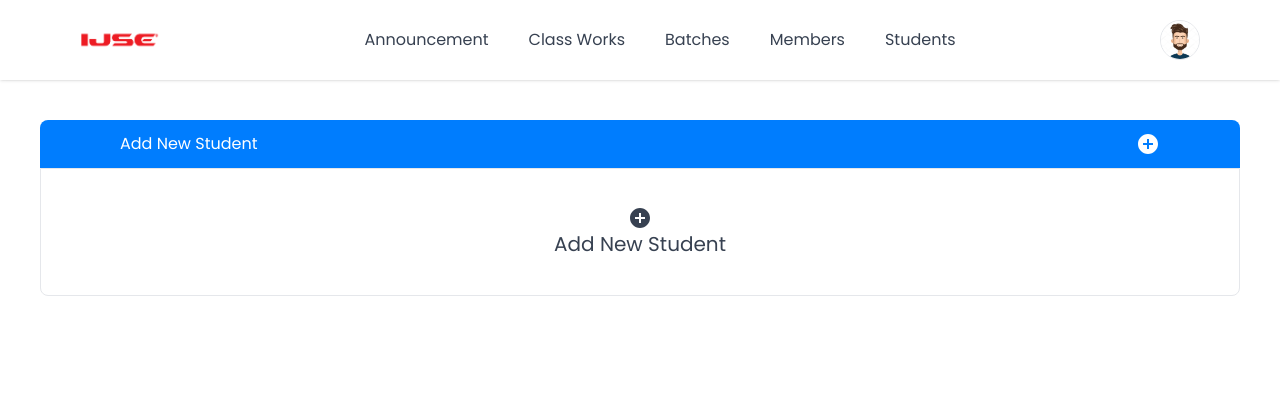
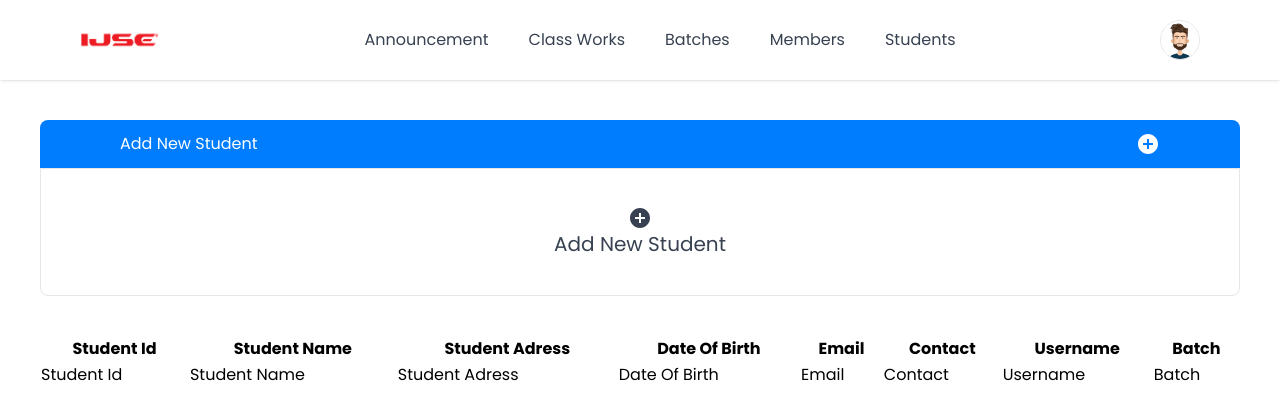
Before and after one commit to Sandun-Induranga/Learning-Management-System, a React (Vite) app in the folder frontend/: page /teacher/students in a window 1280 px wide. Shown: the top 420 px of the page. Built offline with nearby package versions, Linux system fonts and the light colour scheme; the HTML template or start-up script is replaced by a standard one.

Commit message:
Student Table

```diff
--- a/frontend/src/components/Student/Student.tsx
+++ b/frontend/src/components/Student/Student.tsx
@@ -1,5 +1,9 @@
 const Student = () => {
-  return <>Student</>;
+  return (
+    <>
+      <h1>Dasun Shanaka</h1>
+    </>
+  );
 };
 
 export default Student;
--- a/frontend/src/pages/StudentPage/StudentPage.tsx
+++ b/frontend/src/pages/StudentPage/StudentPage.tsx
@@ -3,7 +3,7 @@ import Header from "../../components/Header";
 import Student from "../../components/Student/Student";
 import { AddCircle, DoDisturbOn } from "@mui/icons-material";
 import { ThemeProvider } from "@emotion/react";
-import { Button, TextField, createTheme } from "@mui/material";
+import { Autocomplete, Button, TextField, createTheme } from "@mui/material";
 
 const theme = createTheme({
   palette: {
@@ -28,7 +28,7 @@ const StudentPage = () => {
           <>
             <section
               className="w-full h-12 rounded-t-lg bg-sky-edited-500 text-white flex justify-between items-center cursor-pointer px-20"
-              //   onClick={bindAddAndDiscartEvent}
+              onClick={bindAddAndDiscartEvent}
             >
               <p>Add New Student</p>
               <span>
@@ -55,10 +55,31 @@ const StudentPage = () => {
               </span>
             </section>
             <section className="w-full border rounded-b-lg text-xl flex flex-col justify-center items-center text-gray-700 sm:p-10 p-5">
-              <form className="w-ful">
+              <form className="w-ful space-y-5">
                 <ThemeProvider theme={theme}>
                   <TextField
-                    label="Batch Name"
+                    label="Student Name"
+                    fullWidth
+                    color="primary"
+                    name="studentName"
+                    // value={batchName}
+                    // onChange={handleInputChange}
+                    placeholder="Enter Batch Name"
+                    required
+                  />
+                  <TextField
+                    label="Address"
+                    fullWidth
+                    color="primary"
+                    name="address"
+                    // value={batchName}
+                    // onChange={handleInputChange}
+                    placeholder="Enter Batch Name"
+                    required
+                  />
+                  <TextField
+                    label="Date Of Birth"
+                    type="date"
                     fullWidth
                     color="primary"
                     name="batchName"
@@ -66,6 +87,59 @@ const StudentPage = () => {
                     // onChange={handleInputChange}
                     placeholder="Enter Batch Name"
                     required
+                  />
+                  <TextField
+                    label="Email"
+                    type="email"
+                    fullWidth
+                    color="primary"
+                    name="batchName"
+                    // value={batchName}
+                    // onChange={handleInputChange}
+                    placeholder="Enter Batch Name"
+                    required
+                  />
+                  <TextField
+                    label="Contact"
+                    type="text"
+                    fullWidth
+                    color="primary"
+                    name="batchName"
+                    // value={batchName}
+                    // onChange={handleInputChange}
+                    placeholder="Enter Batch Name"
+                    required
+                  />
+                  <TextField
+                    label="Username"
+                    type="text"
+                    fullWidth
+                    color="primary"
+                    name="batchName"
+                    // value={batchName}
+                    // onChange={handleInputChange}
+                    placeholder="Enter Batch Name"
+                    required
+                  />
+                  <TextField
+                    label="Password"
+                    type="password"
+                    fullWidth
+                    color="primary"
+                    name="batchName"
+                    // value={batchName}
+                    // onChange={handleInputChange}
+                    placeholder="Enter Batch Name"
+                    required
+                  />
+                  <Autocomplete
+                    disablePortal
+                    id="batch"
+                    options={[1, 2, 3, 4, 5]}
+                    fullWidth
+                    renderInput={(params) => (
+                      <TextField {...params} label="Batch" />
+                    )}
                   />
                   <Button
                     type="submit"
@@ -81,7 +155,34 @@ const StudentPage = () => {
           </>
         )}
 
-        <main className="mt-10 grid sm:grid-cols-2 md:grid-cols-4 grid-cols-1 gap-4"></main>
+        <main className="mt-10">
+          <table className="w-full">
+            <thead>
+              <tr>
+                <th>Student Id</th>
+                <th>Student Name</th>
+                <th>Student Adress</th>
+                <th>Date Of Birth</th>
+                <th>Email</th>
+                <th>Contact</th>
+                <th>Username</th>
+                <th>Batch</th>
+              </tr>
+            </thead>
+            <tbody>
+              <tr>
+                <td>Student Id</td>
+                <td>Student Name</td>
+                <td>Student Adress</td>
+                <td>Date Of Birth</td>
+                <td>Email</td>
+                <td>Contact</td>
+                <td>Username</td>
+                <td>Batch</td>
+              </tr>
+            </tbody>
+          </table>
+        </main>
       </section>
     </>
   );
```
